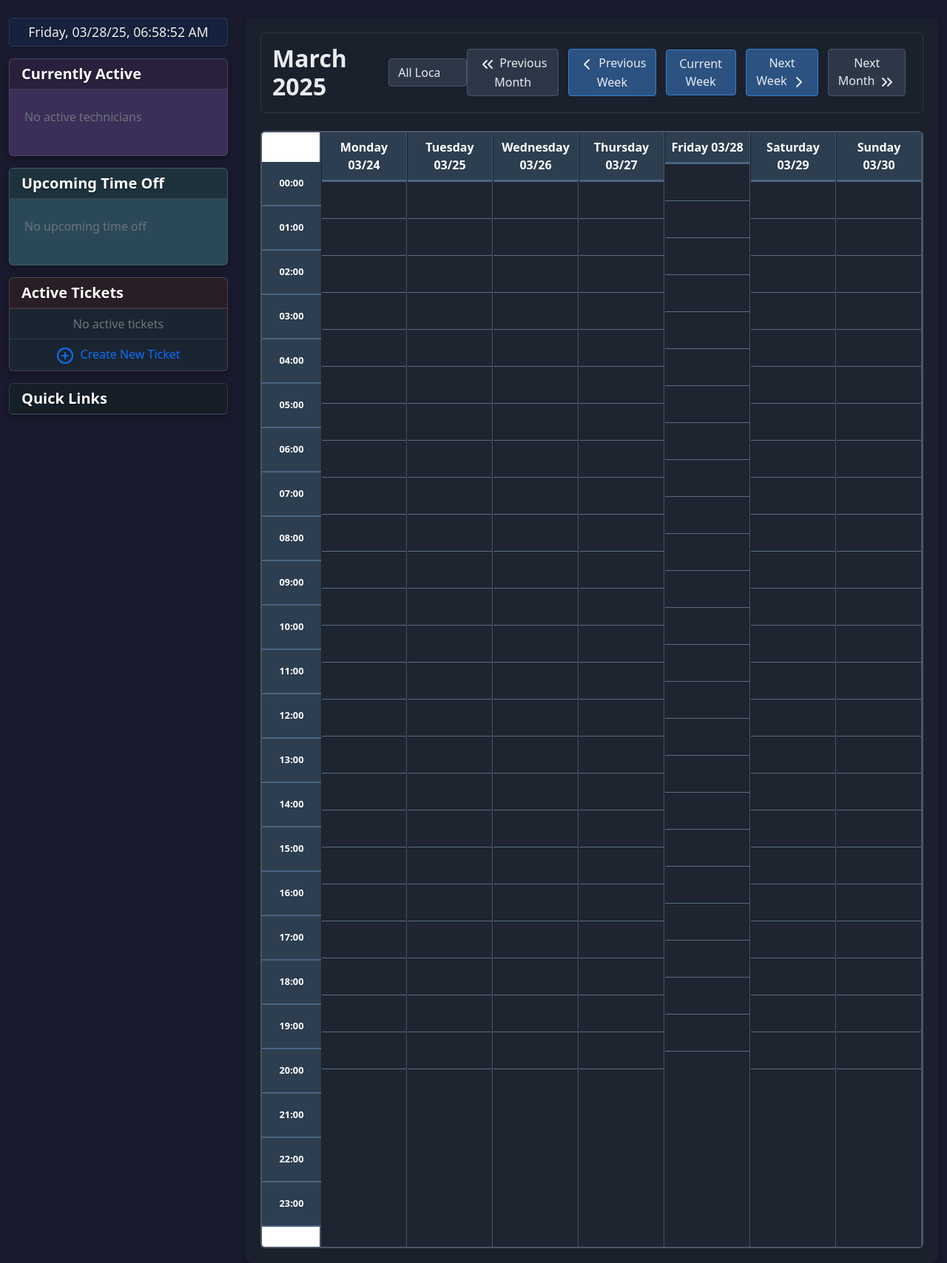
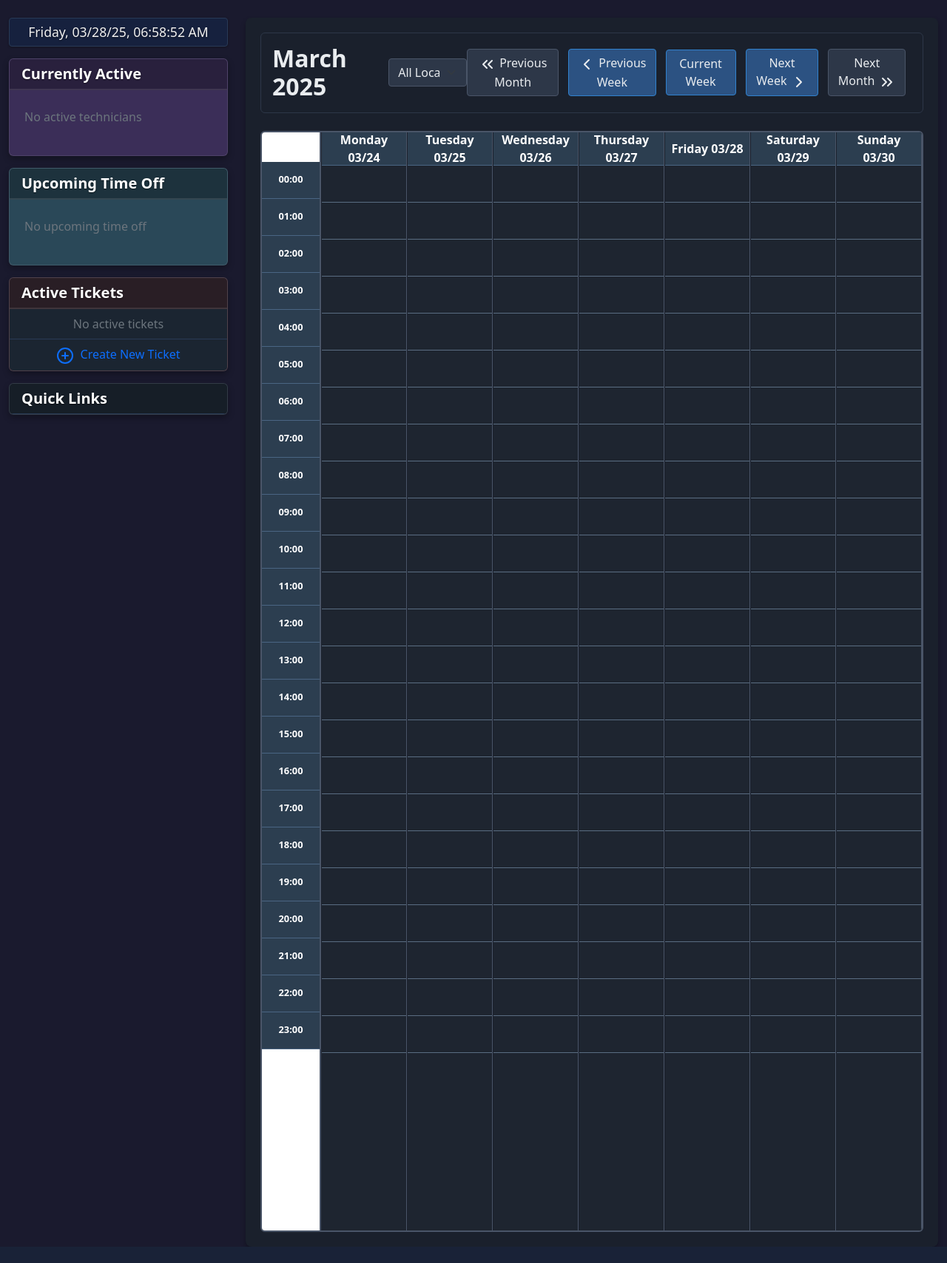
Before and after one commit to tbnobed/techsched, a Flask app: page /calendar in a window 1280 px wide. Shown: the part 59-1767 px from the top of the page at 74% size. After the commit the page ends 1745 px from the top, so only its background shows below. Run offline with Flask 3, Linux system fonts and the light colour scheme; the visitor is signed in with stand-in values (Sample User, id 1); data comes from the database, SQL or seed files in the repository; data that the repository does not hold is empty; some libraries are stand-ins or nearby versions.

Commit message:
Fix: Adjust calendar styling to correct alignment and display issues after 20:00.
Replit-Commit-Author: Agent
Replit-Commit-Session-Id: 46ea2e9d-634a-43fa-8899-84d9ed7dd8fa
Replit-Commit-Screenshot-Url: https://storage.googleapis.com/screenshot-production-us-central1/3f052e03-dbd2-4cad-9269-6a43cf17e21b/6396e217-76c1-4b3b-a7ab-7258486ac1e1.jpg

```diff
--- a/templates/calendar.html
+++ b/templates/calendar.html
@@ -62,9 +62,9 @@
     </script>
 
     <div class="calendar-grid" style="background-color: #1a202c; color: #e9ecef; border: 2px solid #4a5568; border-radius: 6px; overflow: hidden;">
-        <div class="time-column" style="border-right: 2px solid #4a5568;">
+        <div class="time-column" style="border-right: 2px solid #4a5568; width: 80px; min-width: 80px;">
             {% for hour in range(24) %}
-                <div class="hour-slot" style="background-color: #2c3e50; color: white; padding: 8px 12px; text-align: center; font-weight: bold; border-bottom: 2px solid #4a6583; width: 80px; display: flex; align-items: center; justify-content: center;">{{ "%02d:00"|format(hour) }}</div>
+                <div class="hour-slot" style="background-color: #2c3e50; color: white; padding: 8px 0; text-align: center; font-weight: bold; border-bottom: 1px solid #4a6583; height: 50px; display: flex; align-items: center; justify-content: center; box-sizing: border-box;">{{ "%02d:00"|format(hour) }}</div>
             {% endfor %}
         </div>
 
@@ -72,7 +72,7 @@
         {% set current_date = week_start + timedelta(days=day) %}
         {% set is_today = current_date.date() == today.date() %}
         <div class="day-column {{ 'today' if is_today else '' }}" style="background-color: #1e2530; color: #e9ecef; border-right: 1px solid #4a5568;">
-            <div class="day-header {{ 'today' if is_today else '' }}" style="background-color: #2c3e50; color: white; padding: 8px; font-weight: bold; border-bottom: 3px solid #4a6583;">
+            <div class="day-header {{ 'today' if is_today else '' }}" style="background-color: #2c3e50; color: white; padding: 8px; font-weight: bold; border-bottom: 1px solid #4a6583; height: 45px; display: flex; align-items: center; justify-content: center;">
                 {{ current_date.strftime('%A %m/%d') }}
             </div>
             <div class="day-slots" data-date="{{ current_date.strftime('%Y-%m-%d') }}">
```
